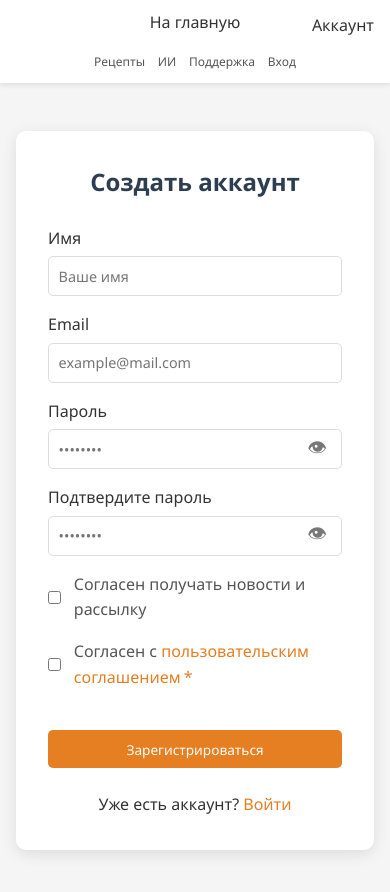
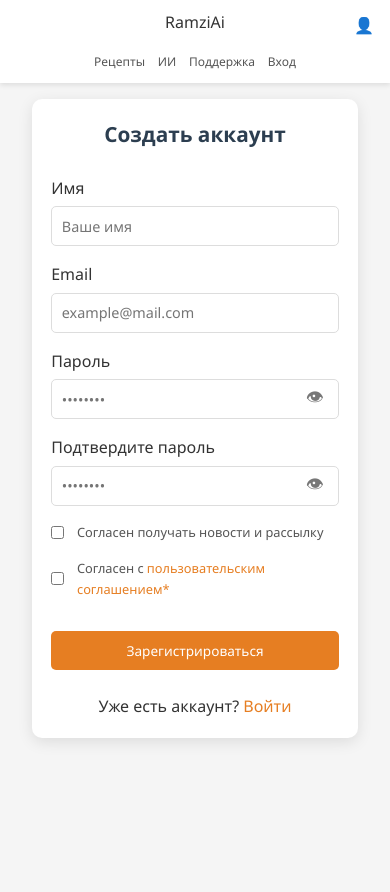
Before and after one commit to zaharych207-tech/RamziAI, a plain HTML site: page register.html in a window 390 px wide. After the commit the page ends 844 px from the top, so only its background shows below. Drawn offline with Linux system fonts and the light colour scheme.

Commit message:
Update register.html

```diff
--- a/register.html
+++ b/register.html
@@ -2,22 +2,23 @@
 <html lang="ru">
 <head>
   <meta charset="UTF-8">
-  <meta name="viewport" content="width=device-width, initial-scale=1.0">
+  <meta name="viewport" content="width=device-width, initial-scale=1.0, maximum-scale=1.0, user-scalable=yes">
   <title>RamziAi - Регистрация</title>
   <link rel="stylesheet" href="style.css">
   <style>
     .register-container {
       max-width: 450px;
-      margin: 3rem auto;
+      margin: 2rem auto;
       background: #fff;
       border-radius: 10px;
-      padding: 2rem;
+      padding: 1.5rem;
       box-shadow: 0 4px 15px rgba(0,0,0,0.1);
     }
     .register-title {
       text-align: center;
       margin-bottom: 1.5rem;
       color: #2c3e50;
+      font-size: 1.5rem;
     }
     .register-footer {
       text-align: center;
@@ -26,9 +27,6 @@
     .register-footer a {
       color: #e67e22;
       text-decoration: none;
-    }
-    .register-footer a:hover {
-      text-decoration: underline;
     }
     .password-wrapper {
       position: relative;
@@ -44,7 +42,7 @@
       right: 10px;
       background: none;
       border: none;
-      font-size: 1.2rem;
+      font-size: 1.1rem;
       cursor: pointer;
       color: #777;
       padding: 5px;
@@ -61,6 +59,7 @@
       gap: 0.5rem;
       cursor: pointer;
       color: #555;
+      font-size: 0.85rem;
     }
     .checkbox-label input[type="checkbox"] {
       width: auto;
@@ -71,19 +70,28 @@
       color: #e67e22;
       text-decoration: none;
     }
-    .terms-link:hover {
-      text-decoration: underline;
-    }
     .required-star {
       color: #e67e22;
-      margin-left: 0.2rem;
+    }
+
+    @media (max-width: 480px) {
+      .register-container {
+        margin: 1rem;
+        padding: 1.2rem;
+      }
+      .register-title {
+        font-size: 1.3rem;
+      }
+      .checkbox-label {
+        font-size: 0.8rem;
+      }
     }
   </style>
 </head>
 <body>
   <header>
     <div class="logo-home">
-      <a href="index.html">На главную</a>
+      <a href="index.html">RamziAi</a>
     </div>
     <nav>
       <ul>
@@ -94,7 +102,7 @@
       </ul>
     </nav>
     <div class="profile-icon">
-      <a href="account.html">Аккаунт</a>
+      <a href="account.html">👤</a>
     </div>
   </header>
   <main>
@@ -136,7 +144,7 @@
             <span>Согласен с <a href="#" class="terms-link">пользовательским соглашением</a><span class="required-star">*</span></span>
           </label>
         </div>
-        <button type="submit" class="btn" style="width: 100%; margin-top: 1.5rem;">Зарегистрироваться</button>
+        <button type="submit" class="btn" style="width: 100%; margin-top: 1rem;">Зарегистрироваться</button>
       </form>
       <div class="register-footer">
         Уже есть аккаунт? <a href="login.html">Войти</a>
@@ -148,7 +156,7 @@
       const input = document.getElementById(inputId);
       if (input.type === "password") {
         input.type = "text";
-        button.textContent = "👁";
+        button.textContent = "🙈";
       } else {
         input.type = "password";
         button.textContent = "👁";
@@ -156,4 +164,3 @@
     }
   </script>
 </body>
-</html>
```
